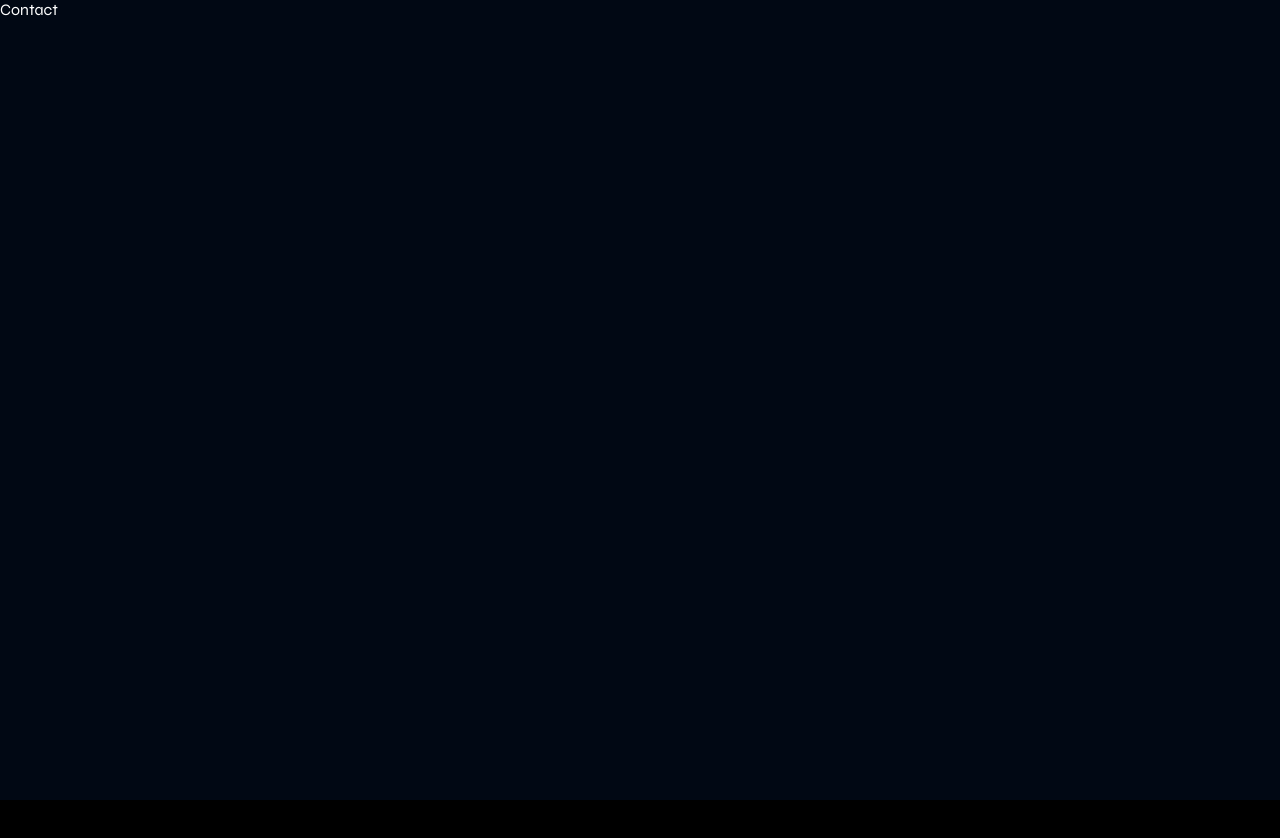
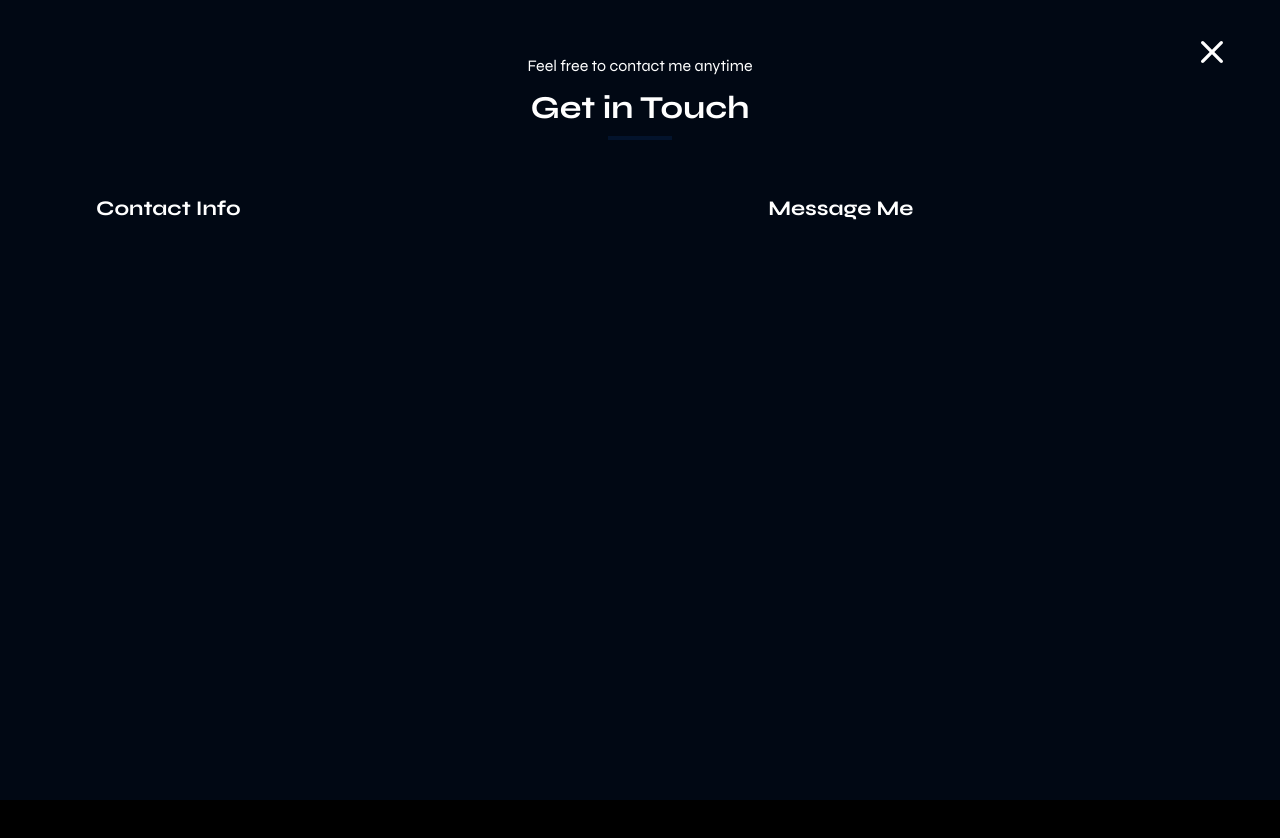
Before and after one commit to Lawren10/All_portfolio_versions, a React (Create React App) app in the folder my_portfolio/: page /Contact in a window 1280 px wide. Shown: the top 838 px of the page. Built offline with nearby package versions, Linux system fonts and the light colour scheme.

Commit message:
started contact section

```diff
--- a/my_portfolio/src/GlobalStyles/commonStyle.ts
+++ b/my_portfolio/src/GlobalStyles/commonStyle.ts
@@ -61,6 +61,7 @@ export const ReturnBtn = styled(Link)`
   right: 3rem;
   color: white;
   text-decoration: none;
+  z-index: 5;
   /* font-size: 2.5rem; */
   /* font-weight: 200; */
 `;
--- a/my_portfolio/src/components/aboutPage/About.tsx
+++ b/my_portfolio/src/components/aboutPage/About.tsx
@@ -1,5 +1,4 @@
 import React from "react";
-import {} from "./aboutStyles";
 import { usePortfolioGlobalContext } from "../../context/PortfolioContext";
 import {
   // ReturnBtnCont,
--- a/my_portfolio/src/components/contactPage/Contact.tsx
+++ b/my_portfolio/src/components/contactPage/Contact.tsx
@@ -1,7 +1,53 @@
 import React from "react";
+import { usePortfolioGlobalContext } from "../../context/PortfolioContext";
+import {
+  // ReturnBtnCont,
+  ReturnBtn,
+  MainContainer,
+  HeaderContainer,
+  HeaderTopTitle,
+  HeaderLargeTitle,
+  HeaderTitleUnderline,
+} from "../../GlobalStyles/commonStyle";
+
+import {
+  ContactContainer,
+  ContactHeader,
+  ContactFormCont,
+  ContactAddressCont,
+} from "./contactStyles";
+
+import CloseRoundedIcon from "@mui/icons-material/CloseRounded";
 
 function Contact() {
-  return <div>Contact</div>;
+  let { dispatch } = usePortfolioGlobalContext();
+  return (
+    <MainContainer>
+      <ReturnBtn
+        to="/"
+        onClick={() => {
+          dispatch({ type: "SET_TRANSITION_DOWN" });
+        }}
+      >
+        <CloseRoundedIcon sx={{ fontSize: "2.5rem", fontWeight: 100 }} />
+      </ReturnBtn>
+
+      <HeaderContainer>
+        <HeaderTopTitle>Feel free to contact me anytime</HeaderTopTitle>
+        <HeaderLargeTitle>Get in Touch</HeaderLargeTitle>
+        <HeaderTitleUnderline />
+      </HeaderContainer>
+
+      <ContactContainer>
+        <ContactAddressCont>
+          <ContactHeader align="false">Contact Info</ContactHeader>
+        </ContactAddressCont>
+        <ContactFormCont>
+          <ContactHeader align="true">Message Me</ContactHeader>
+        </ContactFormCont>
+      </ContactContainer>
+    </MainContainer>
+  );
 }
 
 export default Contact;
--- a/my_portfolio/src/components/contactPage/contactStyles.ts
+++ b/my_portfolio/src/components/contactPage/contactStyles.ts
@@ -1,3 +1,30 @@
 import styled from "styled-components";
 
-export const n = styled.div``;
+export const ContactContainer = styled.section`
+  display: flex;
+  align-items: flex-start;
+  justify-content: center;
+  padding: 0rem 4rem 0rem 6rem;
+  gap: 3rem;
+  margin-top: 2rem;
+`;
+
+export const ContactHeader = styled.h3<{ align: string }>`
+  color: ${(props) => props.theme.colors.header};
+  font-size: 1.3rem;
+  margin-bottom: 1rem;
+  text-align: ${({ align }) => (align === "true" ? "center" : "")};
+`;
+
+// export const ResumeItemHeader = styled.h6`
+//   color: ${(props) => props.theme.colors.header};
+//   font-size: 1rem;
+// `;
+
+export const ContactFormCont = styled.div`
+  width: 70%;
+`;
+
+export const ContactAddressCont = styled.div`
+  width: 30%;
+`;
```
